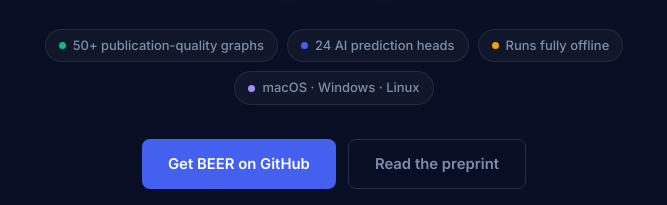
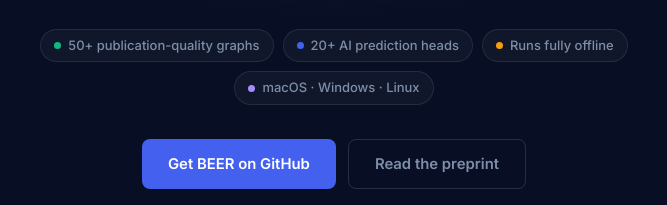
Before and after one commit to chemgame/BEER, a plain HTML site: page docs/index.html in a window 1280 px wide. Shown: the part 449-654 px from the top of the page, 306-973 px from the left. Drawn offline with Linux system fonts and the light colour scheme.

Commit message:
Update index.html

```diff
--- a/docs/index.html
+++ b/docs/index.html
@@ -444,7 +444,7 @@
 
       <div class="hero-pills">
         <span class="pill"><span class="pill-dot" style="background:#10b981"></span>50+ publication-quality graphs</span>
-        <span class="pill"><span class="pill-dot" style="background:#4361ee"></span>24 AI prediction heads</span>
+        <span class="pill"><span class="pill-dot" style="background:#4361ee"></span>20+ AI prediction heads</span>
         <span class="pill"><span class="pill-dot" style="background:#f59e0b"></span>Runs fully offline</span>
         <span class="pill"><span class="pill-dot" style="background:#a78bfa"></span>macOS · Windows · Linux</span>
       </div>
```
